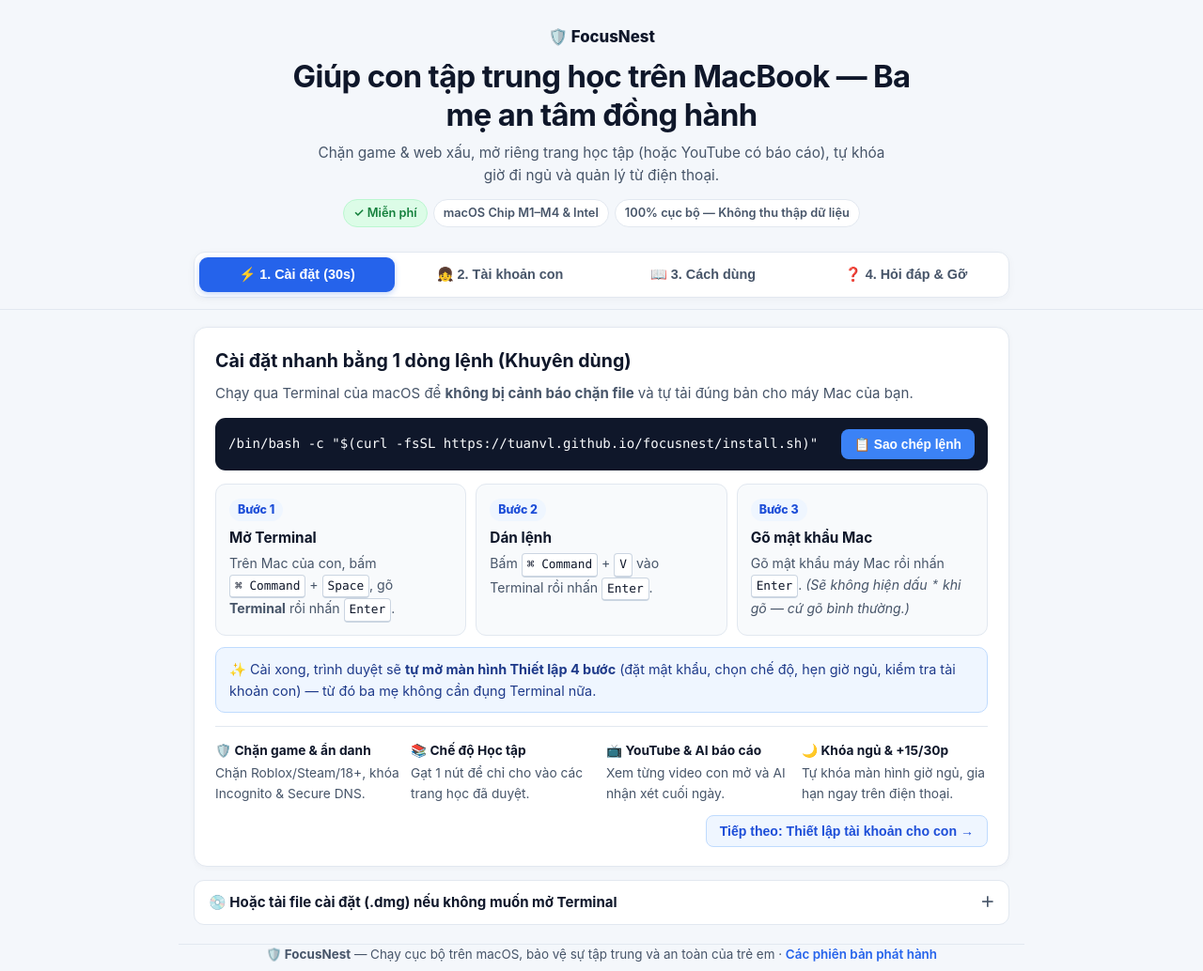
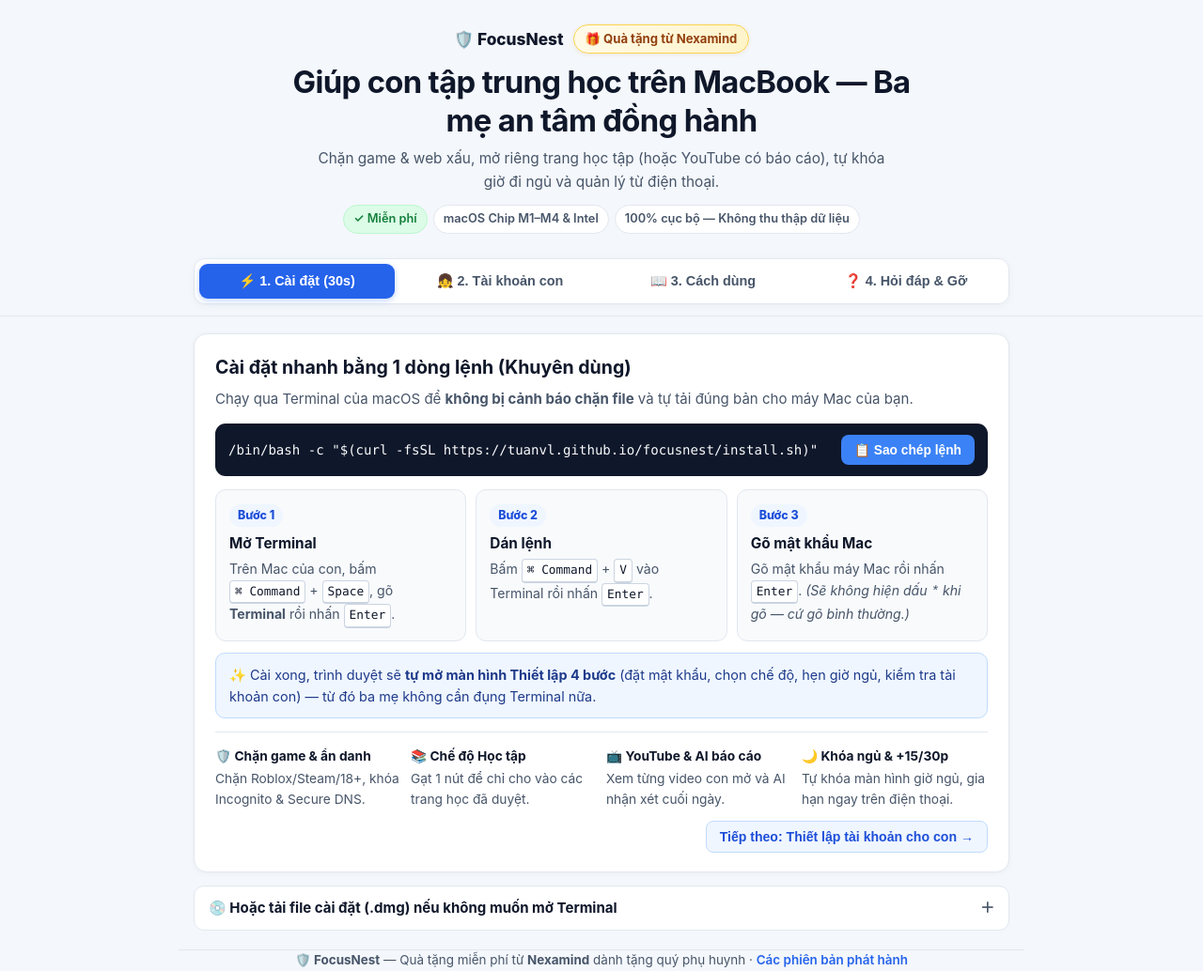
Before and after one commit to tuanvl/focusnest, a plain HTML site: page index.html in a window 1280 px wide. Shown: the whole page at 94% size. Drawn offline with Linux system fonts and the light colour scheme.

Commit message:
docs(brand): add Nexamind gift badge and footer note

```diff
--- a/index.html
+++ b/index.html
@@ -44,14 +44,34 @@
       padding: 26px 0 18px;
       text-align: center;
     }
+    .brand-row {
+      display: inline-flex;
+      align-items: center;
+      justify-content: center;
+      flex-wrap: wrap;
+      gap: 10px;
+      margin-bottom: 10px;
+    }
     .brand-pill {
       display: inline-flex;
       align-items: center;
       gap: 8px;
       font-weight: 800;
-      font-size: 1.05rem;
+      font-size: 1.08rem;
       color: var(--text);
-      margin-bottom: 8px;
+    }
+    .gift-badge {
+      display: inline-flex;
+      align-items: center;
+      gap: 6px;
+      background: linear-gradient(135deg, #fffbeb 0%, #fef3c7 100%);
+      border: 1px solid #fcd34d;
+      color: #92400e;
+      padding: 4px 12px;
+      border-radius: 999px;
+      font-size: 0.82rem;
+      font-weight: 700;
+      box-shadow: 0 1px 4px rgba(217, 119, 6, 0.12);
     }
     .hero h1 {
       margin: 0 auto 8px;
@@ -363,7 +383,10 @@
 <body>
 
   <header class="wrap hero">
-    <div class="brand-pill">🛡️ FocusNest</div>
+    <div class="brand-row">
+      <span class="brand-pill">🛡️ FocusNest</span>
+      <span class="gift-badge">🎁 Quà tặng từ Nexamind</span>
+    </div>
     <h1>Giúp con tập trung học trên MacBook — Ba mẹ an tâm đồng hành</h1>
     <p class="lead">Chặn game &amp; web xấu, mở riêng trang học tập (hoặc YouTube có báo cáo), tự khóa giờ đi ngủ và quản lý từ điện thoại.</p>
     <div class="badges">
@@ -623,7 +646,7 @@
   </main>
 
   <footer class="wrap">
-    <strong>🛡️ FocusNest</strong> — Chạy cục bộ trên macOS, bảo vệ sự tập trung và an toàn của trẻ em ·
+    <strong>🛡️ FocusNest</strong> — Quà tặng miễn phí từ <strong>Nexamind</strong> dành tặng quý phụ huynh ·
     <a href="https://github.com/tuanvl/focusnest/releases/latest" target="_blank" rel="noopener">Các phiên bản phát hành</a>
   </footer>
 
```
